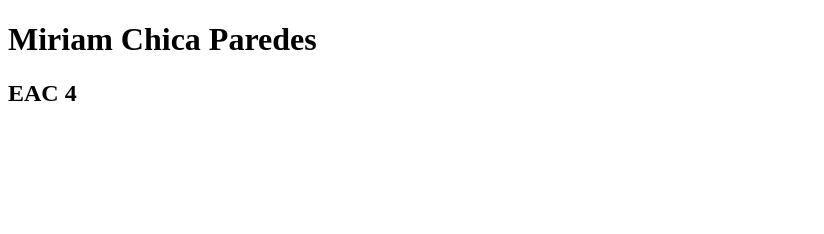
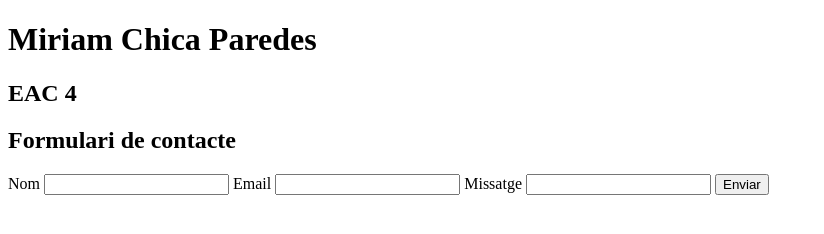
Before and after one commit to miriamioc/ModaGlobal, a website: page public_html/index.html in a window 1280 px wide. Shown: the whole page, without its empty margins (0-824 px from the left). Drawn offline with Linux system fonts and the light colour scheme.

Commit message:
Versió 1.1.2: Afegir formulari de contacte

```diff
--- /dev/null
+++ b/public_html/contacte.js
@@ -0,0 +1,6 @@
+/*
+ * Click nbfs://nbhost/SystemFileSystem/Templates/Licenses/license-default.txt to change this license
+ * Click nbfs://nbhost/SystemFileSystem/Templates/ClientSide/javascript.js to edit this template
+ */
+
+// contacte.js
--- a/public_html/index.html
+++ b/public_html/index.html
@@ -12,5 +12,25 @@ Click nbfs://nbhost/SystemFileSystem/Templates/Other/html.html to edit this temp
     <body>
         <h1>Miriam Chica Paredes</h1>
         <h2>EAC 4</h2>
+
+        <section>
+            <h2>Formulari de contacte</h2>
+            <form>
+                <label id="nom">Nom</label>
+                <input type="text" id="nom" name="nom">
+
+                <label id="email">Email</label>
+                <input type="email" id="email" name="email">
+
+                <label id="missatge">Missatge</label>
+                <input type="missatge" id="missatge" name="missatge">
+
+                <button type="submit">Enviar</button>
+
+            </form>
+
+
+        </section>
+        <script src="contacte.js"></script>
     </body>
 </html>
```
